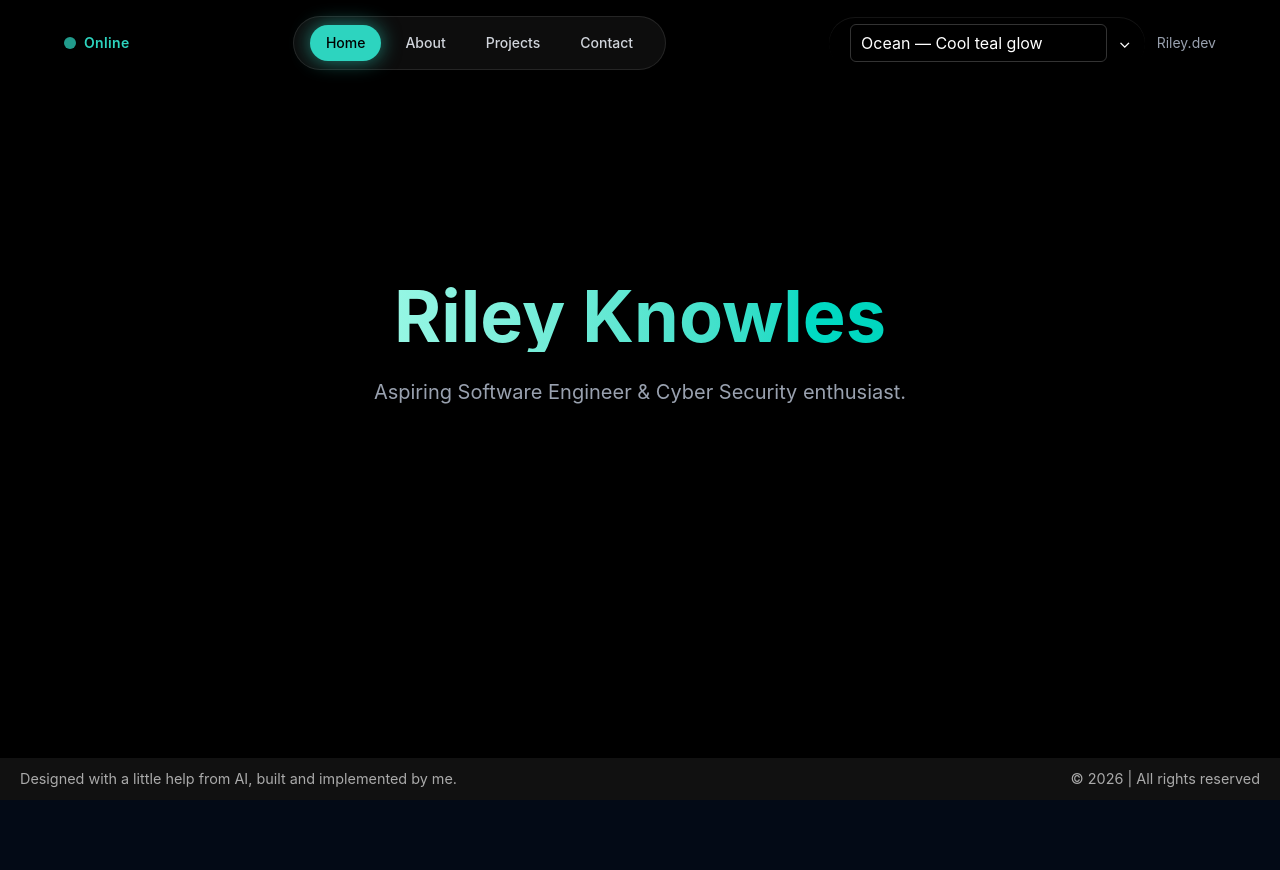
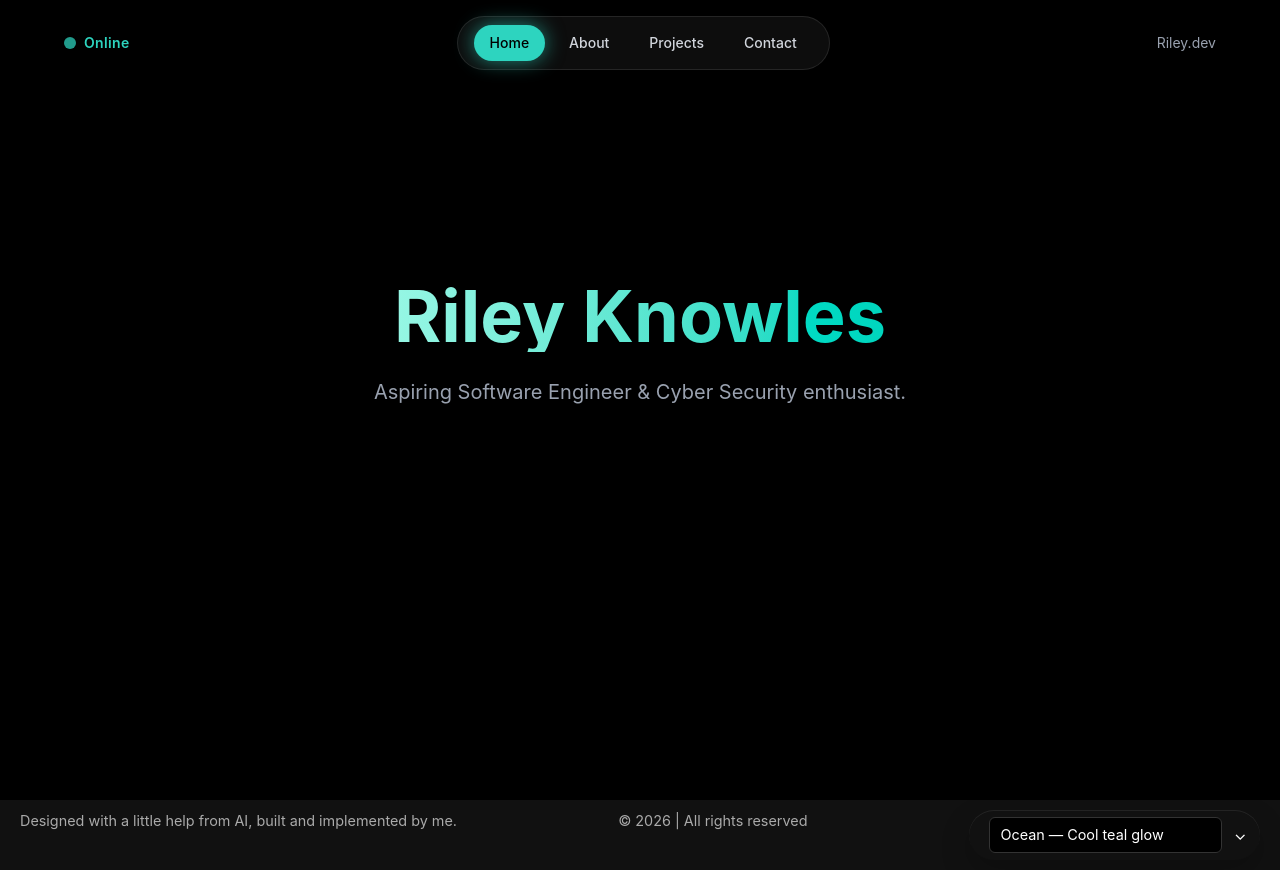
Before and after one commit to Riley36666/Portfilio, a React (Vite) app in the folder frontend/: page / in a window 1280 px wide. Before the commit the page ends 800 px from the top, so only its background shows below. Built offline with nearby package versions, Linux system fonts and the light colour scheme.

Commit message:
Updated theme changer

```diff
--- a/frontend/src/App.jsx
+++ b/frontend/src/App.jsx
@@ -1,6 +1,7 @@
 import { Routes, Route } from "react-router-dom";
 import Navbar from "./components/Navbar";
 import Footer from "./components/footer";
+import Theme from "./components/ThemeToggle";
 
 import Home from "./pages/Home";
 import Project from "./pages/Projects";
--- a/frontend/src/components/Navbar.jsx
+++ b/frontend/src/components/Navbar.jsx
@@ -3,7 +3,6 @@ import { motion } from "framer-motion";
 import { useState } from "react";
 import { HiMenu, HiX } from "react-icons/hi";
 import "./Navbar.css";
-import ThemeToggle from "./ThemeToggle";
 
 export default function Navbar() {
   const { pathname } = useLocation();
@@ -64,7 +63,6 @@ export default function Navbar() {
 
         {/* Right (Desktop Only) */}
         <div className="hidden md:flex items-center gap-3">
-          <ThemeToggle />
           <div className="text-gray-400 text-sm hidden lg:block">Riley.dev</div>
         </div>
       </div>
@@ -83,8 +81,6 @@ export default function Navbar() {
           >
             <HiX />
           </button>
-
-          <ThemeToggle />
 
           {/* Mobile Links */}
           {links.map((link) => {
--- a/frontend/src/components/footer.jsx
+++ b/frontend/src/components/footer.jsx
@@ -1,3 +1,4 @@
+import ThemeToggle from "./ThemeToggle";
 export default function Footer() {
   return (
     <footer style={styles.footer}>
@@ -8,15 +9,15 @@ export default function Footer() {
       <div style={styles.right}>
         © {new Date().getFullYear()} | All rights reserved
       </div>
+              <div className="hidden md:flex items-center gap-3">
+                <ThemeToggle />
+                </div>
     </footer>
   );
 }
 
 const styles = {
   footer: {
-    position: "fixed",
-    bottom: 0,
-    left: 0,
     width: "100%",
     display: "flex",
     justifyContent: "space-between",
```
